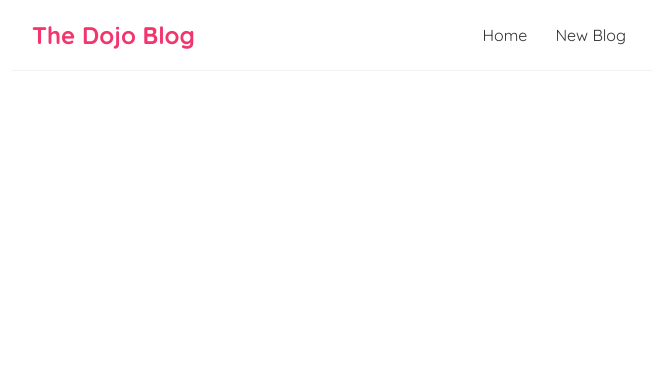
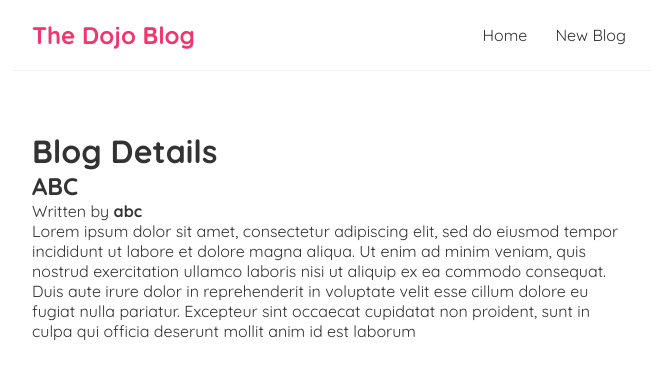
Before and after one commit to Shrevijain/blog, a React (Create React App) app: page /blogs/1 in a window 1280 px wide. Shown: the top 378 px of the page, without its empty margins (308-964 px from the left). Built offline with nearby package versions, Linux system fonts and the light colour scheme; data requests are answered from the project's data file.

Commit message:
formed BlogDetails file

```diff
--- a/data/db.json
+++ b/data/db.json
@@ -2,19 +2,19 @@
     "blogs": [
         {
             "title": "ABC",
-            "body": "soifhc",
+            "body": "Lorem ipsum dolor sit amet, consectetur adipiscing elit, sed do eiusmod tempor incididunt ut labore et dolore magna aliqua. Ut enim ad minim veniam, quis nostrud exercitation ullamco laboris nisi ut aliquip ex ea commodo consequat. Duis aute irure dolor in reprehenderit in voluptate velit esse cillum dolore eu fugiat nulla pariatur. Excepteur sint occaecat cupidatat non proident, sunt in culpa qui officia deserunt mollit anim id est laborum",
             "author": "abc",
             "id":1
         },
         {
             "title":"XYZ",
-            "body":"soifhc",
+            "body":"Lorem ipsum dolor sit amet, consectetur adipiscing elit, sed do eiusmod tempor incididunt ut labore et dolore magna aliqua. Ut enim ad minim veniam, quis nostrud exercitation ullamco laboris nisi ut aliquip ex ea commodo consequat. Duis aute irure dolor in reprehenderit in voluptate velit esse cillum dolore eu fugiat nulla pariatur. Excepteur sint occaecat cupidatat non proident, sunt in culpa qui officia deserunt mollit anim id est laborum",
             "author": "xyz",
             "id":2
         },
         {
             "title": "MNP",
-            "body": "soifhc",
+            "body": "Lorem ipsum dolor sit amet, consectetur adipiscing elit, sed do eiusmod tempor incididunt ut labore et dolore magna aliqua. Ut enim ad minim veniam, quis nostrud exercitation ullamco laboris nisi ut aliquip ex ea commodo consequat. Duis aute irure dolor in reprehenderit in voluptate velit esse cillum dolore eu fugiat nulla pariatur. Excepteur sint occaecat cupidatat non proident, sunt in culpa qui officia deserunt mollit anim id est laborum",
             "author":"mnp",
             "id":3
         }
--- a/src/App.js
+++ b/src/App.js
@@ -1,7 +1,10 @@
-import Navbar from './Navbar.js';
+import Navbar from './Navbar';
 import Home from './Home';
 import { BrowserRouter as Router, Route, Switch } from 'react-router-dom';
-import Create from './Create.js';
+import Create from './Create';
+import BlogDetails from './BlogDetails';
+
+
 
 function App() {
   return (
@@ -16,6 +19,10 @@ function App() {
             <Route path="/Create">
               <Create/>
             </Route>
+            <Route path="/blogs/:id">
+              <BlogDetails/>
+            </Route>
+
           </Switch>
         </div>
       </div>
--- /dev/null
+++ b/src/BlogDetails.js
@@ -0,0 +1,23 @@
+import { useParams } from "react-router-dom";
+import useFetch from "./useFetch";
+
+const BlogDetails = () => {
+    const {id} = useParams();
+    const  {data:blog, error, isLoading} = useFetch('http://localhost:8000/blogs/' + id);
+    return (
+       <div className="blog-details">
+        <h1>Blog Details</h1>
+        {isLoading && <div>Loading.....</div>}
+        {error && <div>{ error }</div>}
+        {blog && (
+            <article>
+                <h2>{blog.title}</h2>
+                <p>Written by <b>{blog.author}</b></p>
+                <div>{blog.body}</div>
+            </article>
+        )}
+       </div>
+     );
+}
+
+export default BlogDetails ;
--- a/src/BlogList.js
+++ b/src/BlogList.js
@@ -1,3 +1,5 @@
+import { Link } from "react-router-dom";
+
 const BlogList = ({blogs, title, }) => {
     // const title = props.title;
     // const blogs =props.blogs;
@@ -9,10 +11,10 @@ const BlogList = ({blogs, title, }) => {
             <h1>{title}</h1>
             {blogs.map((blog) => (
             <div className="blog-preview" key={blog.id}>
+            <Link to={`/blogs/${blog.id}`}>
             <h2>{blog.title}</h2>
             <p>Written by : <b>{blog.author}</b></p>
-            <p>{blog.body}</p>
-
+            </Link>
           </div>
         ))}
         </div>
--- a/src/index.css
+++ b/src/index.css
@@ -49,3 +49,7 @@
   color: #f1356d;
   margin-bottom: 10px;
 }
+
+.blog-preview a{
+  text-decoration: none;
+}
```
